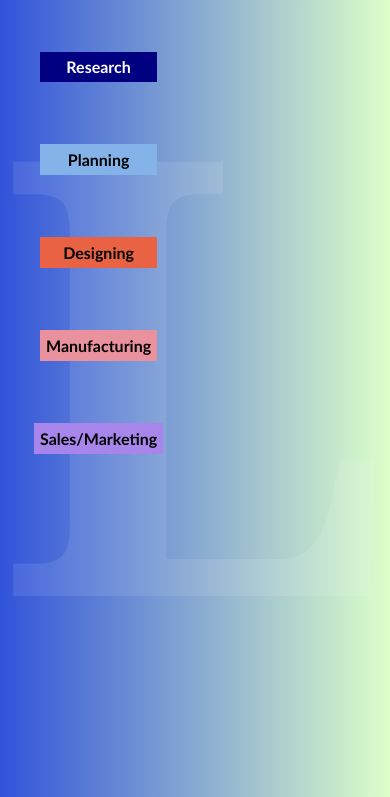
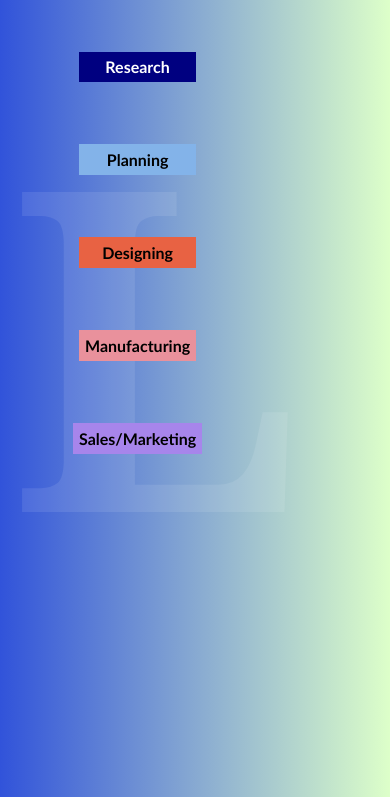
Before and after one commit to om-khorwal/-Lizmotors-Mobility-, a website: page index.html in a window 390 px wide. Shown: the part 47-844 px from the top of the page. Drawn offline with nearby package versions, Linux system fonts and the light colour scheme; a web font is replaced by a local one.

Commit message:
responsivness done

```diff
--- a/style.css
+++ b/style.css
@@ -307,12 +307,12 @@ html , body{
     #L{
         display: flex;
         color: #ffffff18;
-        font-size: 38rem;
+        font-size: 28rem;
         position: absolute;
-        top: 0%;
-        left: 50%;
+        top: 10%;
+        left: 40%;
         font-family: Georgia, 'Times New Roman', Times, serif;
-        transform: translate(-50%,-50%);
+        transform: translate(-50%, -50%);
         opacity: 100%;
         justify-content: center;
         align-items: center;
@@ -406,7 +406,7 @@ html , body{
         height: 55%;
         width: max-content;
         margin-top: 3%;
-
+        left: 10%;
     }
     .dropdown ul li{
         display: flex;
```
